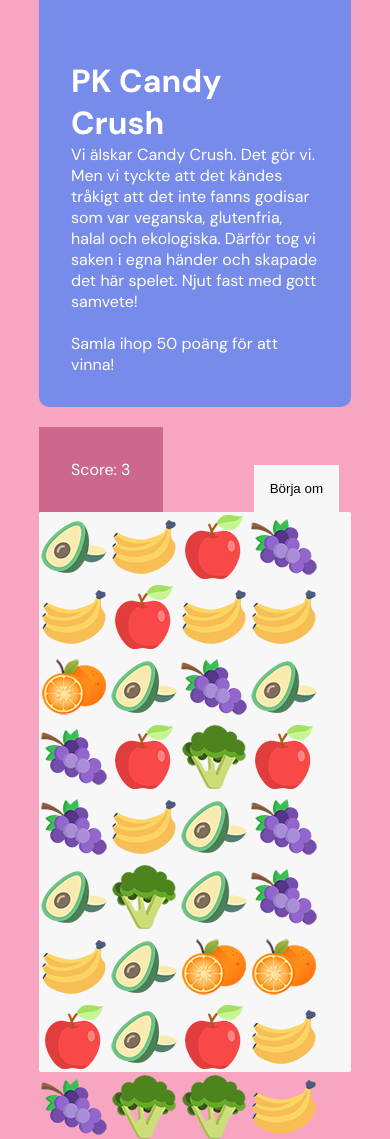
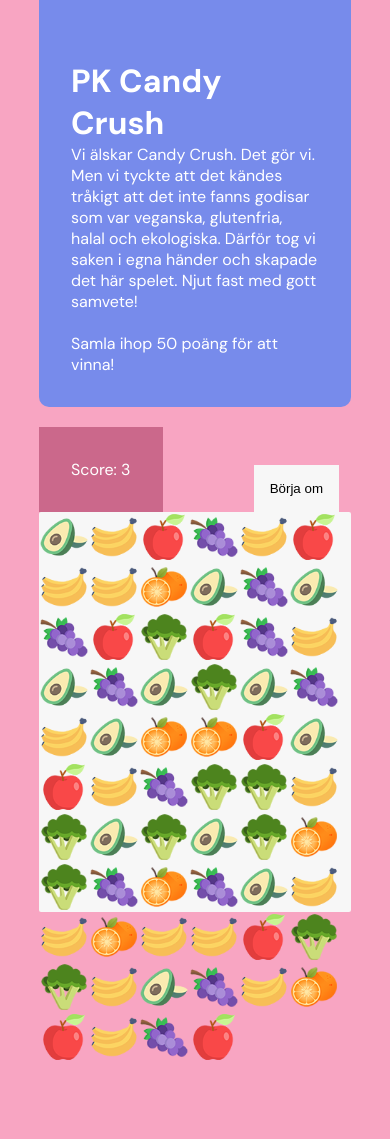
Before and after one commit to cornelialundell/cc, a plain HTML site: page index.html in a window 390 px wide. Shown: the top 1139 px of the page. After the commit the page ends 1062 px from the top, so only its background shows below. Drawn offline with Linux system fonts and the light colour scheme.

Commit message:
mobile friendly

```diff
--- a/styles/style.css
+++ b/styles/style.css
@@ -68,6 +68,8 @@ body {
 .grid div {
     width: 70px;
     height: 70px;
+    background-position: center;
+    background-size: cover;
 }
 
 .score-container {
@@ -89,3 +91,18 @@ body {
     background-color: #f7f7f7;
     cursor: pointer;
 }
+
+@media only screen and (max-width: 800px) {
+
+    .grid {
+        width: 400px;
+        height: 400px;
+        padding: 0px;
+
+    }
+
+    .grid div {
+        width: 50px;
+        height: 50px;
+    }
+}
```
